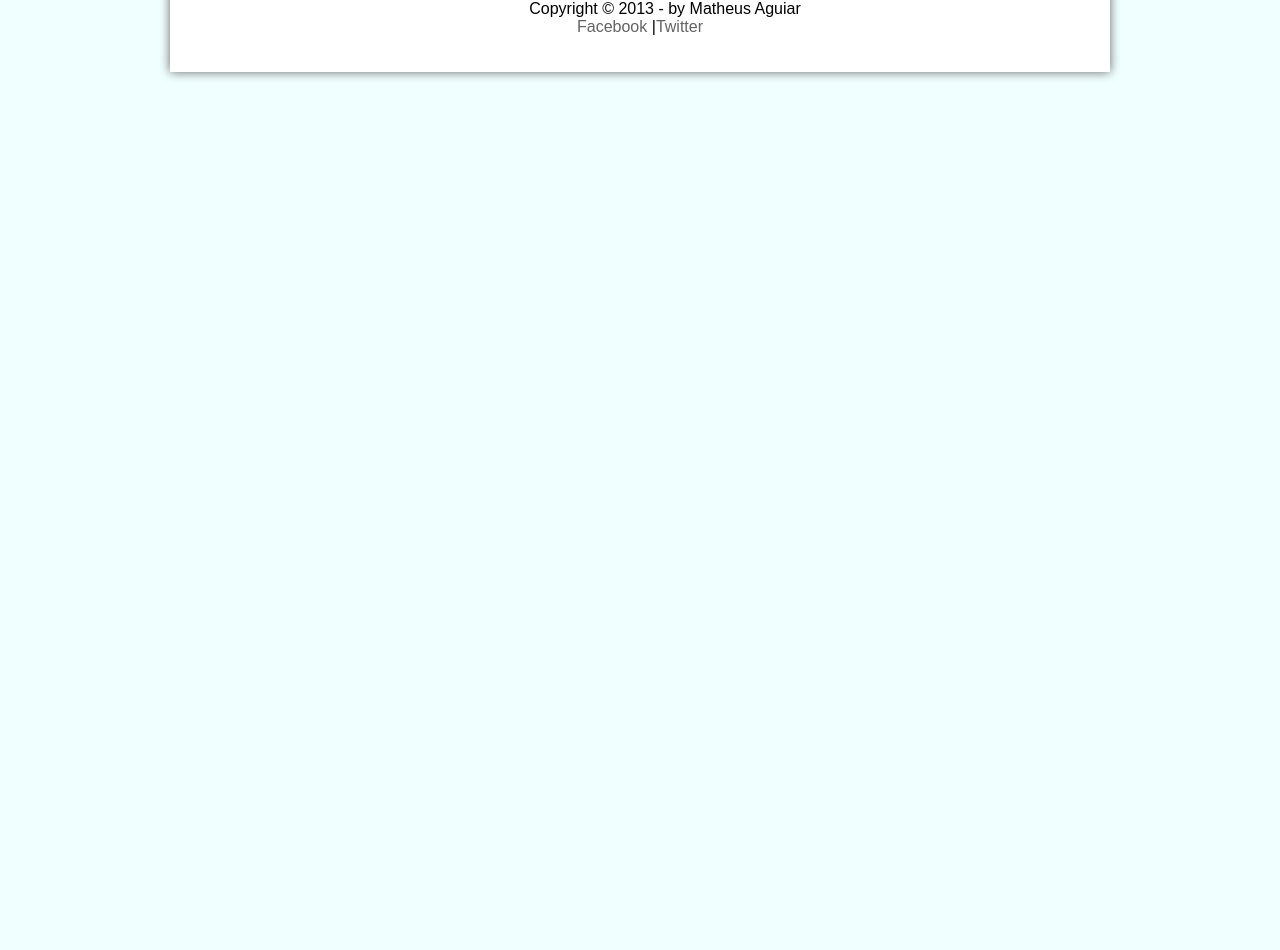
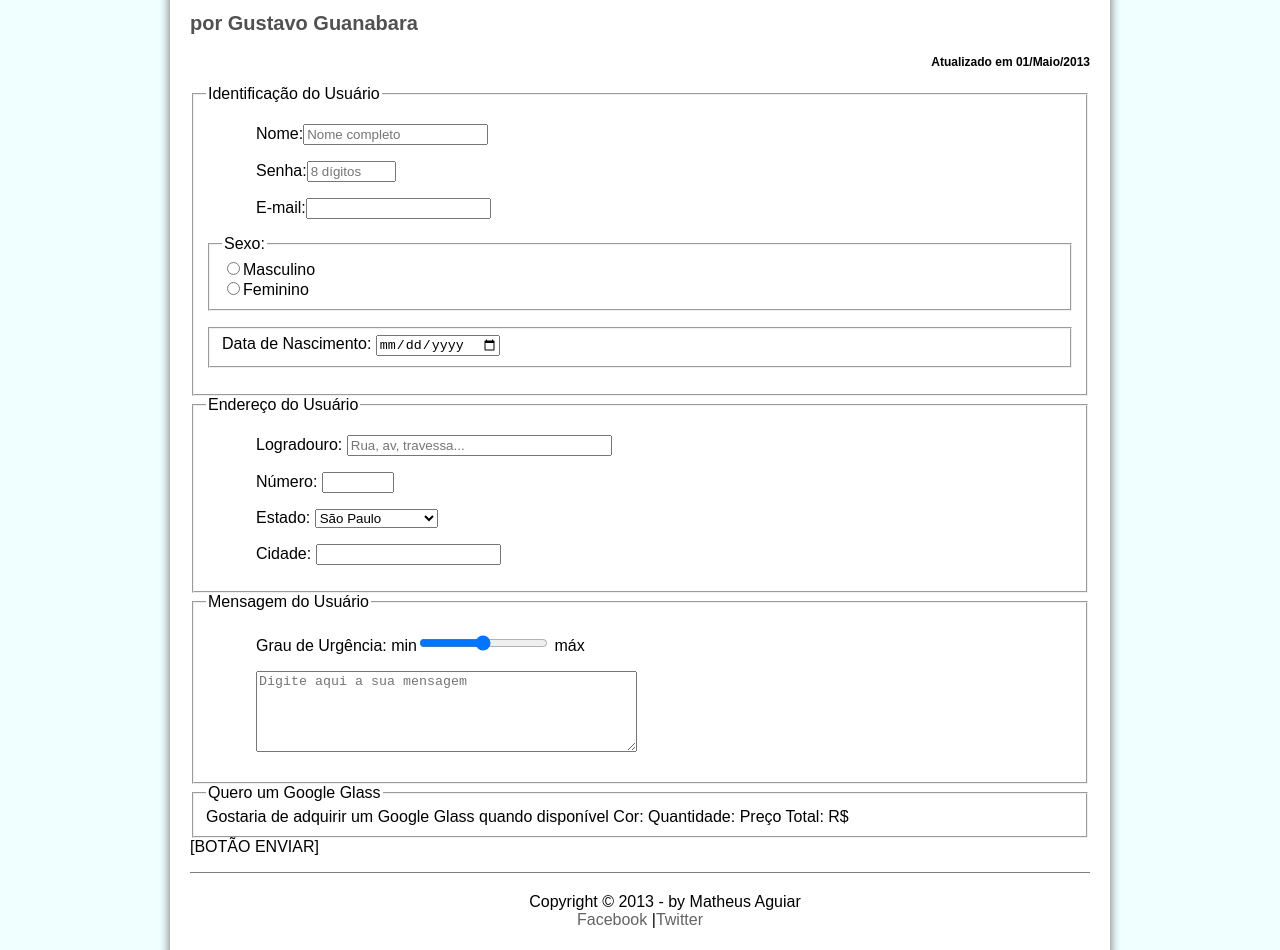
Before and after one commit to matheusagmatos/Projeto-Glass-HTML5, a plain HTML site: page fale-conosco.html in a window 1280 px wide. Shown: the part 295-1245 px from the top of the page. Before the commit the page ends 800 px from the top, so only its background shows below. Drawn offline with Linux system fonts and the light colour scheme.

Commit message:
created a form

```diff
--- a/fale-conosco.html
+++ b/fale-conosco.html
@@ -6,6 +6,7 @@
     <meta name="viewport" content="width=device-width, initial-scale=1.0">
     <title>Tudo Sobre Google Glass</title>
     <link rel="stylesheet" href="_css/estilo.css">
+    <link rel="stylesheet" href="_css/form.css">
 </head>
 <script language = "javascript" src="_javascript/funcoes.js"></script>
 <body>
@@ -33,43 +34,79 @@
 
 </header>
 
-Fale Conosco > Contato
-Formulário de Contato
-por Gustavo Guanabara
-Atualizado em 01/Maio/2013
+<section id="corpo-fale-conosco">
+    <article id="noticia-principal">
+        <header id="cabecalho-artigo">
+            <hgroup>
+                <h3>Fale Conosco > Contato</h3>
+                <h1>Formulário de Contato</h1>
+                <h3>por Gustavo Guanabara</h3>
+                <h4>Atualizado em 01/Maio/2013</h4>
+            </hgroup>
+        </header>
 
-Identificação do Usuário
-    Nome:
-    Senha:
-    E-mail:
-    Sexo:
-        - Masculino
-        - Feminino
-    Data de Nascimento:
+<form method="post" id="fcontato" action="mailto:matheus1999aguiar@gmail.com">
+    <fieldset id="usuario">
+        <legend>Identificação do Usuário</legend>
+        <p>Nome:<input type="text" name="tnome" id="cnome" size="20" maxlength="30" placeholder="Nome completo"/></p>
+        <p>Senha:<input type="password" name="tsenha" id="csenha"size="8"maxlength="8" placeholder="8 dígitos"/></p>
+        <p>E-mail:<input type="email" name="temail" id="cemail" size="20" maxlength="40"/></p>
+        <fieldset id="sexo">
+            <legend>Sexo:</legend>
+                <input type="radio" id="cmasc" name="tsexo"><label for="cmasc">Masculino</label></input><br>
+                <input type="radio" id="cfem" name="tsexo"><label for="cfem">Feminino</label></input>
+        </fieldset>
+        <p><fieldset id="nascimento"> <label for="cnasc">Data de Nascimento:</label> <input type="date" name="tnasc" id="cnasc"> </fieldset></p>
+    </fieldset>
 
-Endereço do Usuário
-    Logradouro:
-    Número:
-    Estado:
-    Cidade:
+    <fieldset id="endereco">
+        <legend>Endereço do Usuário</legend>
+        <p><label for="cend">Logradouro:</label> <input type="text" name="tend" id="cend" size="30" maxlength="30" placeholder="Rua, av, travessa..."> </p>
+        <p><label for="cnum">Número:</label> <input type="number" name="tnum" id="cnum" min="0" max="9999"> </p>
+        <p><label for="cEst">Estado:</label> <select name="tEst" id="cEst">
+            <optgroup label="Região sudeste">
+                <option value="RJ">Rio de Janeiro</option>
+                <option selected>São Paulo</option>
+            </optgroup>
+            <optgroup label="Região sul">
+                <option>Minas Gerais
+            </option></optgroup>
+        </select> </p>
+        <p><label for="ccid">Cidade:</label> <input type="text" name="tcid" id="ccid" size="20" maxlength="20"
+            list="cidades"></p>
+        <datalist id="cidades">
+            <option value="Rio de Janeiro"></option>
+            <option value="Nova Iguaçu"></option>
+            <option value="Niterói"></option>
+            <option value="Belford Roxo"></option>
+        </datalist>
+    </fieldset>
 
-Mensagem do Usuário
-    Grau de Urgência:
-    Mensagem:
+    <fieldset id="mensagem">
+        <legend>Mensagem do Usuário</legend>
+        <p><label for="cgrau">Grau de Urgência:</label> min<input type="range" name="tgrau" id="cgrau" min="1" max="3" placeholder="1,2,3"> máx</p>
+        <p><label for="ctext"></label>
+            <textarea name="tmsg" id="cmsg" cols="45" rows="5" placeholder="Digite aqui a sua mensagem"></textarea>
+        </p>
+    </fieldset>
 
-Quero um Google Glass
-    Gostaria de adquirir um Google Glass quando disponível
-    Cor:
-    Quantidade:
-    Preço Total: R$
-
+    <fieldset id="pedido">
+        <legend>Quero um Google Glass</legend>
+        Gostaria de adquirir um Google Glass quando disponível
+        Cor:
+        Quantidade:
+        Preço Total: R$
+    </fieldset>
+</form>
 
 [BOTÃO ENVIAR]
+    </article>
+</section>
 
 <footer id="rodape">
     <p>Copyright &copy 2013 - by Matheus Aguiar <br>
     <a href="https://www.facebook.com" target="_blank">Facebook</a> |<a href="https://www.twitter.com" target="_blank">Twitter</a></p>
-    </footer>
+</footer>
     </div>
     </body>
     </html>
```
